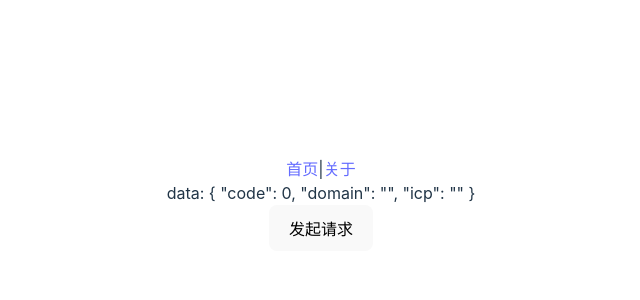
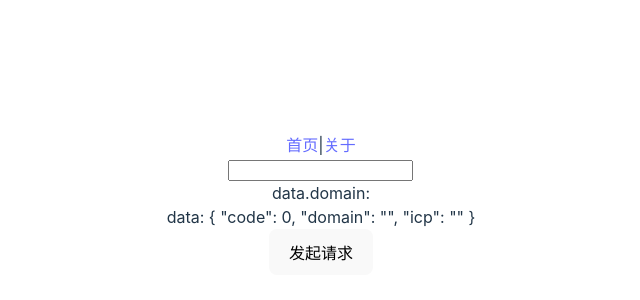
Before and after one commit to ftrako/vuejsdemo, a Vue app: page /test in a window 1280 px wide. Shown: the part 196-496 px from the top of the page, without its empty margins (319-959 px from the left). Built offline with nearby package versions, Linux system fonts and the light colour scheme; no server answers.

Commit message:
增加.env配置文件

```diff
--- a/src/utils/request.js
+++ b/src/utils/request.js
@@ -5,11 +5,9 @@ axios.defaults.headers['Content-Type'] = 'application/json;charset=utf-8'
 // 创建axios实例
 const request = axios.create({
     // axios中请求配置有baseURL选项，表示请求URL公共部分
-    baseURL: "https://api.uomg.com",
+    baseURL: import.meta.env.VITE_ICP_BASE_API,
     // 超时
     timeout: 5000
 })
 
-// console.log("import.meta.env:",import.meta.env) // todo
-
 export default request;
--- a/src/views/Axios.vue
+++ b/src/views/Axios.vue
@@ -1,4 +1,10 @@
 <template>
+  <div>
+    <input v-model="data.domain"  type="text" />
+  </div>
+  <div>
+    data.domain: {{ data.domain }}
+  </div>
   <div>
     data: {{ data }}
   </div>
@@ -10,7 +16,7 @@
 </template>
 
 <script setup>
-import {reactive} from "vue";
+import {reactive, ref} from "vue";
 import icp from "../api/icp/icp.js"
 
 let data = reactive({
@@ -20,7 +26,7 @@ let data = reactive({
 })
 
 const post = () => {
-  icp.query("https://www.baidu.com").then((response) => {
+  icp.query(data.domain).then((response) => {
     console.log("data:", data)
     console.log("response:", response)
     data.domain = response.data.domain
```
